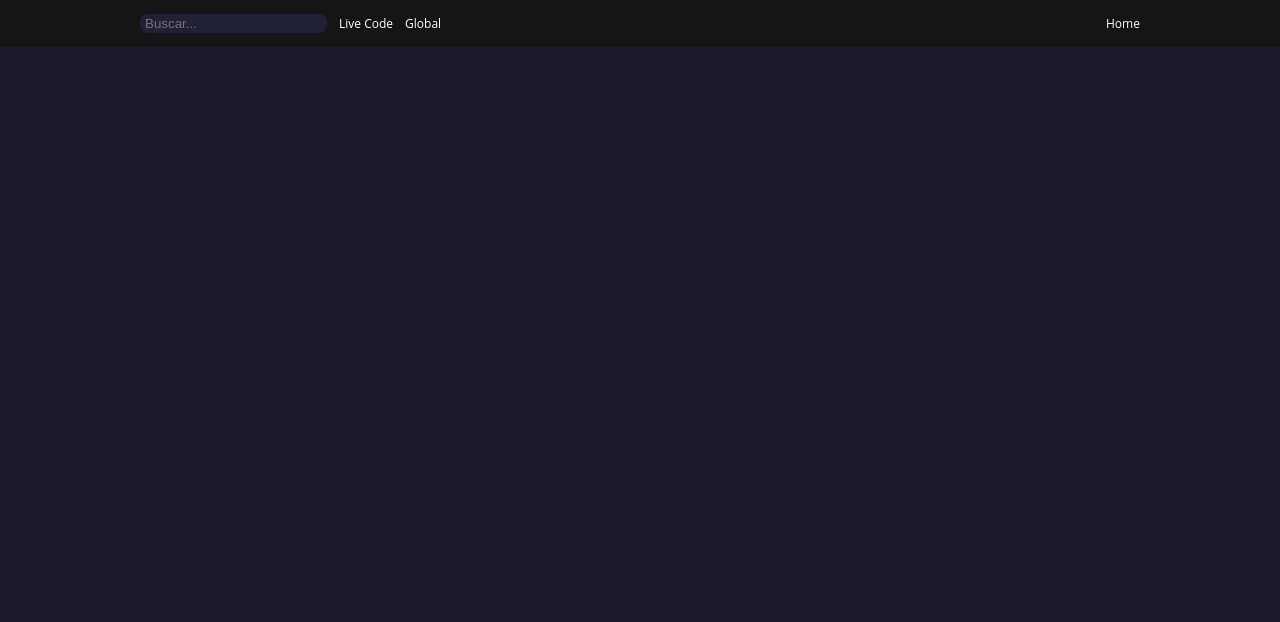
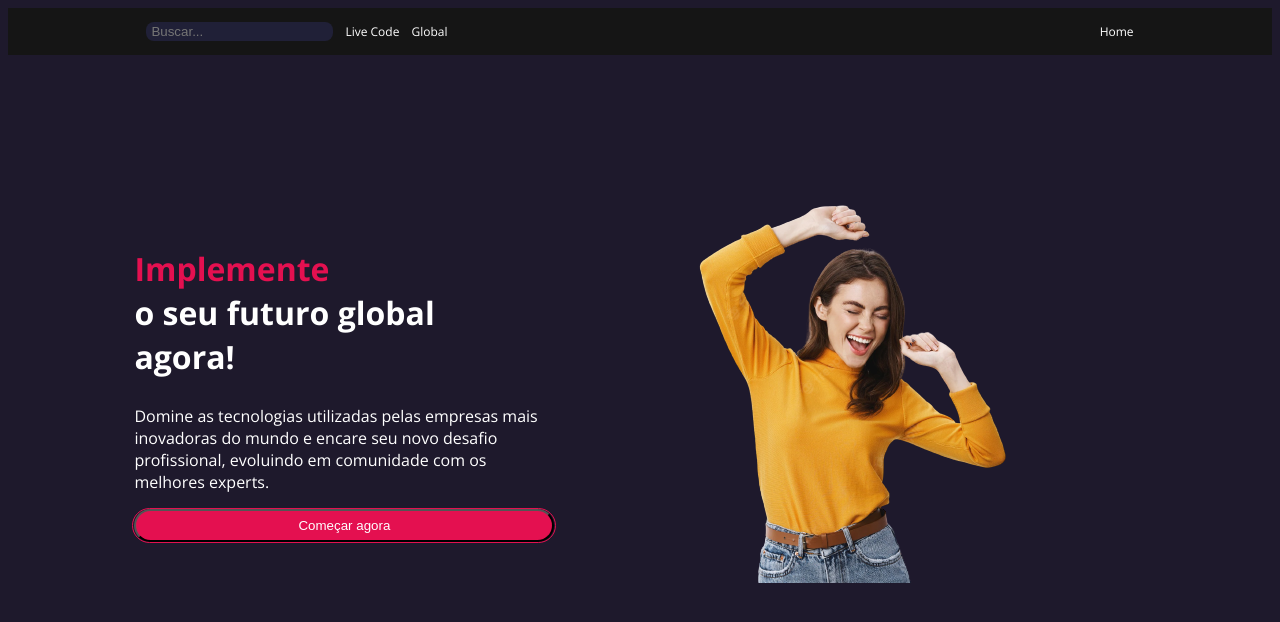
Before and after one commit to brunamata/Replicando-tela-inicial, a React (Create React App) app: page / in a window 1280 px wide. Shown: the top 622 px of the page. Built offline with nearby package versions, Linux system fonts and the light colour scheme.

Commit message:
Criando tela de home

```diff
--- a/public/index.html
+++ b/public/index.html
@@ -2,6 +2,11 @@
 <html lang="en">
   <head>
 
+
+    <link rel="preconnect" href="https://fonts.googleapis.com"><link rel="preconnect"
+    href="https://fonts.gstatic.com" crossorigin>
+    <link href="https://fonts.googleapis.com/css2?family=Open+Sans:wght@400;500;600;700&family=Roboto:wght@100;300;500;700&display=swap"
+    rel="stylesheet">
     <meta
       name="description"
       content="Web site created using create-react-app"
--- a/src/components/button/styles.js
+++ b/src/components/button/styles.js
@@ -15,14 +15,21 @@
         height: 33px;
 
         background: #E41050;
+
+        &:hover{
+            /* opacity: 0.6; */
+            background-color: #008000;
+            cursor: pointer;
+        }
+
         &::after{
-            content: '',
+            content: '';
             position: absolute;
             border: 1px solid #e41050;
-            top: -5px;
-            left: -6px;
-            width: calc(100% + 10px);
-            height: calc(100% + 10px);
+            top: -3px;
+            left: -4px;
+            width: calc(100% + 6px);
+            height: calc(100% + 4px);
             border-radius: 22px;
         }
     `}
--- a/src/pages/home/index.jsx
+++ b/src/pages/home/index.jsx
@@ -3,10 +3,32 @@
 import { Button } from "../../components/button";
 import { Header } from "../../components/header";
 
+import{Container, TextContent, Title, TitleHighLight} from './styles';
+import bannerImage from "../../assets/banner.png"
 
 const Home = () => {
     return (<>
         <Header />
+        <Container>
+            <div>
+                <Title>
+                    <TitleHighLight>
+                        Implemente
+                        <br/>
+                    </TitleHighLight>
+                    o seu futuro global agora!
+                </Title>
+                <TextContent>
+                    Domine as tecnologias utilizadas pelas empresas mais
+                    inovadoras do mundo e encare seu novo desafio profissional,
+                    evoluindo em comunidade com os melhores experts.
+                </TextContent>
+                <Button title="Começar agora" variant="secondary" onClick={()=> null}/>
+            </div>
+            <div>
+                <img src = {bannerImage} alt='Imagem Principal' />
+            </div>
+        </Container>
     </>
 
      )
--- /dev/null
+++ b/src/pages/home/styles.js
@@ -0,0 +1,43 @@
+import styled from "styled-components";
+
+export const Container = styled.main`
+    width: 100%;
+    max-width: 80%;
+    margin: 0 auto;
+    margin-top: 120px;
+
+    display: flelx;
+    flex-direction: row;
+    justify-content: space-between;
+    align-items: center;
+
+`
+
+export const Title= styled.h2`
+    font-family: 'Open Sans';
+    font-style: normal;
+    font-weight: 700;
+    font-size: 32px;
+    width: 320px;
+    margim-bottom: 20px;
+    line-height: 44px;
+
+    color: #ffffff;
+`
+
+export const TitleHighLight = styled.span`
+    color: #e41050;
+
+`
+
+export const TextContent = styled.p`
+    font-family: 'Open Sans';
+    font-style: normal;
+    font-weight: 400;
+    font-size: 16px;
+    width: 420px;
+    margim-bottom: 40px;
+    line-height: 22px;
+
+    color: #ffffff;
+`
--- a/src/styles/global.js
+++ b/src/styles/global.js
@@ -3,7 +3,7 @@
 
 export const GlobalStyle = createGlobalStyle`
     *{
-        margin: 0;
+        /* margin: 0; */
         padding:0;
     }
 
```
